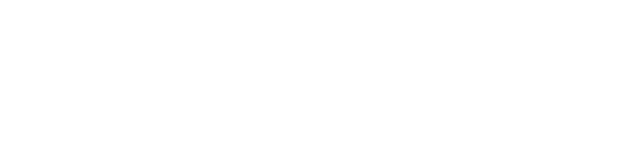
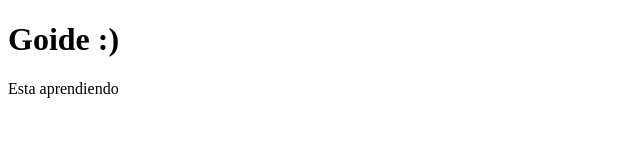
Before and after one commit to goids/hyperblog, a plain HTML site: page index.html in a window 1280 px wide. Shown: the whole page, without its empty margins (0-640 px from the left). Drawn offline with Linux system fonts and the light colour scheme.

```diff
--- a/css/style.css
+++ b/css/style.css
@@ -0,0 +1,4 @@
+h1, p {
+    color:red;
+    text-align: center;
+}
--- a/index.html
+++ b/index.html
@@ -7,6 +7,7 @@
     <title>Test</title>
 </head>
 <body>
-
+    <h1>Goide :)</h1>
+    <p>Esta aprendiendo</p>
 </body>
 </html>
```
